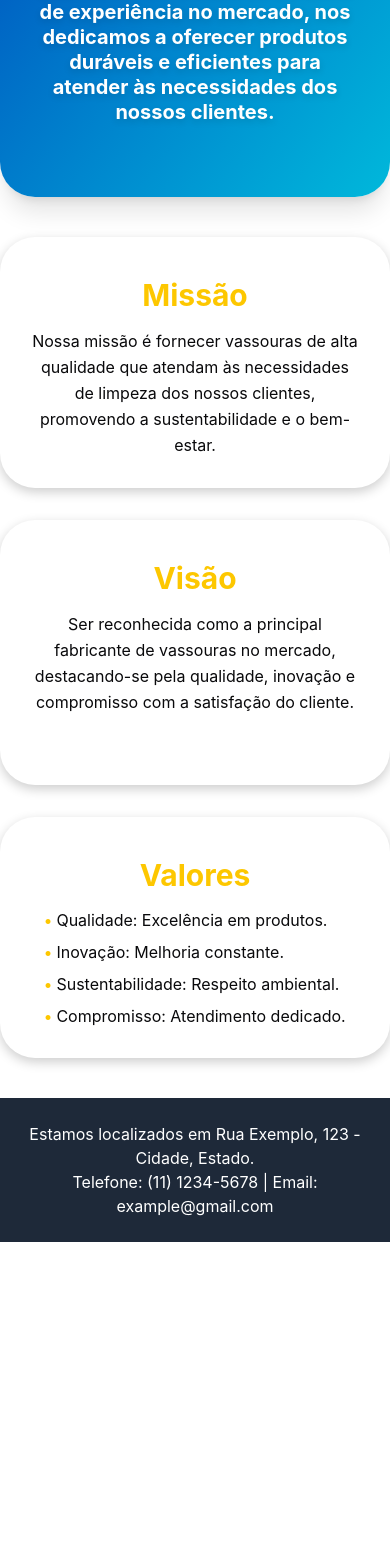
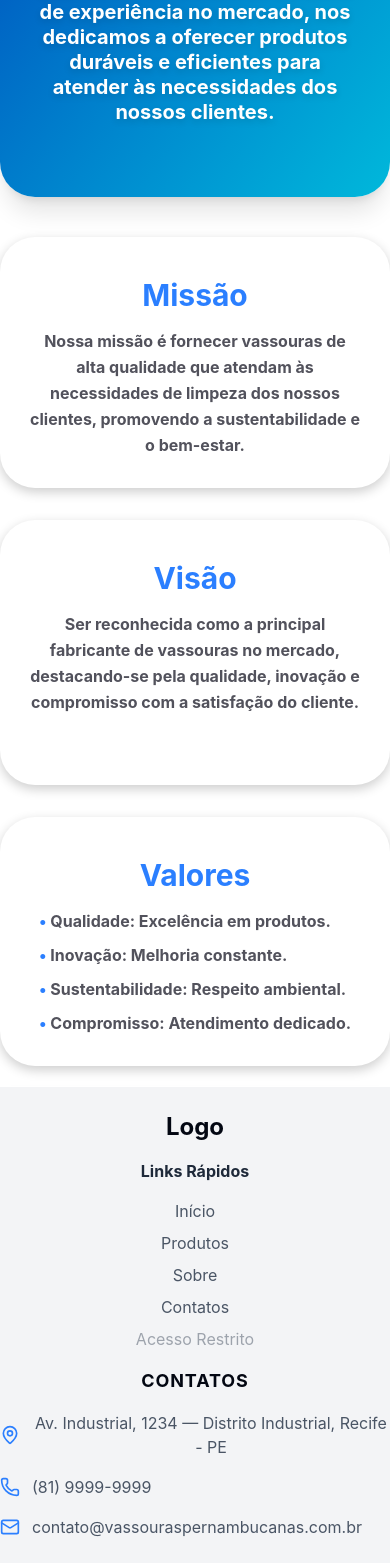
Before and after one commit to VictorbSilva/vass-pern-front, a React (Vite) app in the folder front-vassouras/: page /sobre in a window 390 px wide. Shown: the part 356-1919 px from the top of the page. Before the commit the page ends 1598 px from the top, so only its background shows below. Built offline with nearby package versions, Linux system fonts and the light colour scheme; no server answers.

Commit message:
style: refatora Footer e Header com melhor layout e responsividade; atualiza estilos da pagina Sobre

```diff
--- a/front-vassouras/src/components/Footer.jsx
+++ b/front-vassouras/src/components/Footer.jsx
@@ -1,9 +1,81 @@
+import { Link } from 'react-router-dom';
+import { MapPin, Mail, Phone } from 'lucide-react';
+
 function Footer() {
+  const apiUrl = import.meta.env.REACT_APP_API_URL || 'http://127.0.0.1:8000';
+  const adminUrl = apiUrl.replace('/api', '') + '/admin';
+
   return (
-    <footer className='bg-gray-800 text-white py-6 mt-10'>
-      <div className='container mx-auto text-center'>
-        <p>Estamos localizados em Rua Exemplo, 123 - Cidade, Estado.</p>
-        <p>Telefone: (11) 1234-5678 | Email: example@gmail.com</p>
+    <footer className='bg-gray-100 text-white py-6 mt-5 justify-center items-center w-full border-t shadow-lg'>
+      <div className='container grid grid-cols-1 md:grid-cols-3 gap-4 mx-auto text-center'>
+        <div className='flex flex-col justify-center items-center'>
+          <h2 className='text-2xl font-bold text-gray-950'>Logo</h2>
+        </div>
+        <nav className='flex flex-col gap-4'>
+          <h3 className='text-1xl font-bold text-gray-800 '>Links Rápidos</h3>
+          <ul className='flex flex-col text-gray-600 space-y-2'>
+            <li>
+              <Link to='/' className='hover:text-yellow-400 transition-colors'>
+                Início
+              </Link>
+            </li>
+            <li>
+              <Link
+                to='/produtos'
+                className='hover:text-yellow-400 transition-colors'
+              >
+                Produtos
+              </Link>
+            </li>
+            <li>
+              <Link
+                to='/sobre'
+                className='hover:text-yellow-400 transition-colors'
+              >
+                Sobre
+              </Link>
+            </li>
+            <li>
+              <Link
+                to='/contatos'
+                className='hover:text-yellow-400 transition-colors'
+              >
+                Contatos
+              </Link>
+            </li>
+            <li>
+              <Link
+                to={adminUrl}
+                target='_blank'
+                rel='noopener noreferrer'
+                className='hover:text-yellow-400 transition-colors opacity-50 hover:opacity-100'
+              >
+                Acesso Restrito
+              </Link>
+            </li>
+          </ul>
+        </nav>
+        <address className='flex flex-col gap-4 not-italic'>
+          <h3 className='text-lg font-bold uppercase text-gray-950 tracking-wider'>
+            Contatos
+          </h3>
+          <ul className='space-y-4 text-gray-600'>
+            <li className='flex items-center gap-3'>
+              <MapPin className='w-5 h-5 text-blue-500 shrink-0' />
+              <span>
+                Av. Industrial, 1234 — Distrito Industrial, Recife - PE
+              </span>
+            </li>
+            <li className='flex items-center gap-3'>
+              <Phone className='w-5 h-5 text-blue-500 shrink-0' />
+              <span>(81) 9999-9999</span>
+            </li>
+            <li className='flex items-center gap-3'>
+              <Mail className='w-5 h-5 text-blue-500 shrink-0' />
+              <span>contato@vassouraspernambucanas.com.br</span>
+            </li>
+          </ul>
+        </address>
       </div>
     </footer>
   );
--- a/front-vassouras/src/components/Header.jsx
+++ b/front-vassouras/src/components/Header.jsx
@@ -15,12 +15,12 @@ function Header() {
   };
 
   return (
-    <header className='bg-white-300'>
+    <header className='bg-white shadow-sm sticky top-0 z-50'>
       <div className='container mx-auto flex items-center justify-between px-6 py-4'>
         <Link to='/'>
           <h1 className='text-2xl font-bold'>Logo</h1>
         </Link>
-        <ul className='flex space-x-4'>
+        <ul className='hidden md:flex space-x-8'>
           <li>
             <NavLink
               to='/'
--- a/front-vassouras/src/pages/Sobre.jsx
+++ b/front-vassouras/src/pages/Sobre.jsx
@@ -25,8 +25,8 @@ function Sobre() {
 
       <div className='CardsContainer grid grid-cols-1 md:grid-cols-3 gap-8 mt-10'>
         <div className='relative bg-color-neutral-300 rounded-[35px] pt-[40px] px-[30px] pb-[30px] text-center text-white flex flex-col items-center gap-[15px] shadow-[0_4px_12px_rgba(0,0,0,0.2)] transition-transform duration-300 hover:scale-105'>
-          <h2 className='text-3xl font-bold text-yellow-400'>Missão</h2>
-          <p className='text-zinc-950 leading-relaxed'>
+          <h2 className='text-3xl font-bold text-blue-500'>Missão</h2>
+          <p className='text-zinc-600 font-bold leading-relaxed'>
             Nossa missão é fornecer vassouras de alta qualidade que atendam às
             necessidades de limpeza dos nossos clientes, promovendo a
             sustentabilidade e o bem-estar.
@@ -34,8 +34,8 @@ function Sobre() {
         </div>
 
         <div className='relative bg-color-neutral-300   rounded-[35px] pt-[40px] px-[30px] pb-[70px] text-center text-white flex flex-col items-center gap-[15px] shadow-[0_4px_12px_rgba(0,0,0,0.2)] transition-transform duration-300 hover:scale-105'>
-          <h2 className='text-3xl font-bold text-yellow-400'>Visão</h2>
-          <p className='text-zinc-950 leading-relaxed'>
+          <h2 className='text-3xl font-bold text-blue-500'>Visão</h2>
+          <p className='text-zinc-600 font-bold leading-relaxed'>
             Ser reconhecida como a principal fabricante de vassouras no mercado,
             destacando-se pela qualidade, inovação e compromisso com a
             satisfação do cliente.
@@ -43,22 +43,22 @@ function Sobre() {
         </div>
 
         <div className='relative bg-color-neutral-300 rounded-[35px] pt-[40px] px-[30px] pb-[30px] text-center text-white flex flex-col items-center gap-[15px] shadow-[0_4px_12px_rgba(0,0,0,0.2)] transition-transform duration-300 hover:scale-105'>
-          <h2 className='text-3xl font-bold text-yellow-400'>Valores</h2>
-          <ul className='text-left text-zinc-950 space-y-2'>
-            <li>
-              <span className='font-bold text-yellow-400'>•</span> Qualidade:
+          <h2 className='text-3xl font-bold text-blue-500'>Valores</h2>
+          <ul className='text-left text-zinc-800 space-y-2'>
+            <li className='font-bold text-zinc-600 leading-relaxed'>
+              <span className='font-bold text-blue-500'>•</span> Qualidade:
               Excelência em produtos.
             </li>
-            <li>
-              <span className='font-bold text-yellow-400'>•</span> Inovação:
+            <li className='font-bold text-zinc-600 leading-relaxed'>
+              <span className='font-bold text-blue-500'>•</span> Inovação:
               Melhoria constante.
             </li>
-            <li>
-              <span className='font-bold text-yellow-400'>•</span>{' '}
+            <li className='font-bold text-zinc-600 leading-relaxed'>
+              <span className='font-bold text-blue-500'>•</span>{' '}
               Sustentabilidade: Respeito ambiental.
             </li>
-            <li>
-              <span className='font-bold text-yellow-400'>•</span> Compromisso:
+            <li className='font-bold text-zinc-600 leading-relaxed'>
+              <span className='font-bold text-blue-500'>•</span> Compromisso:
               Atendimento dedicado.
             </li>
           </ul>
```
